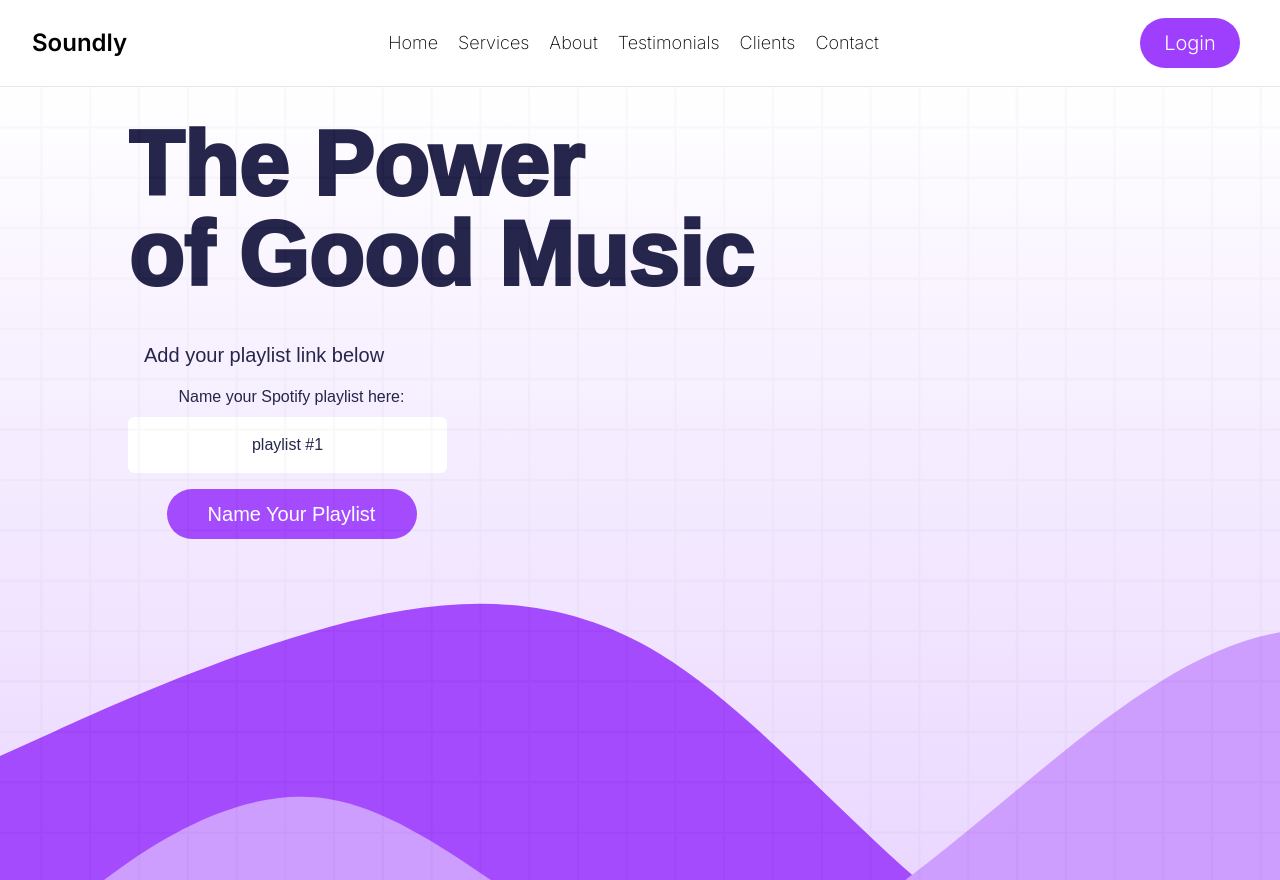
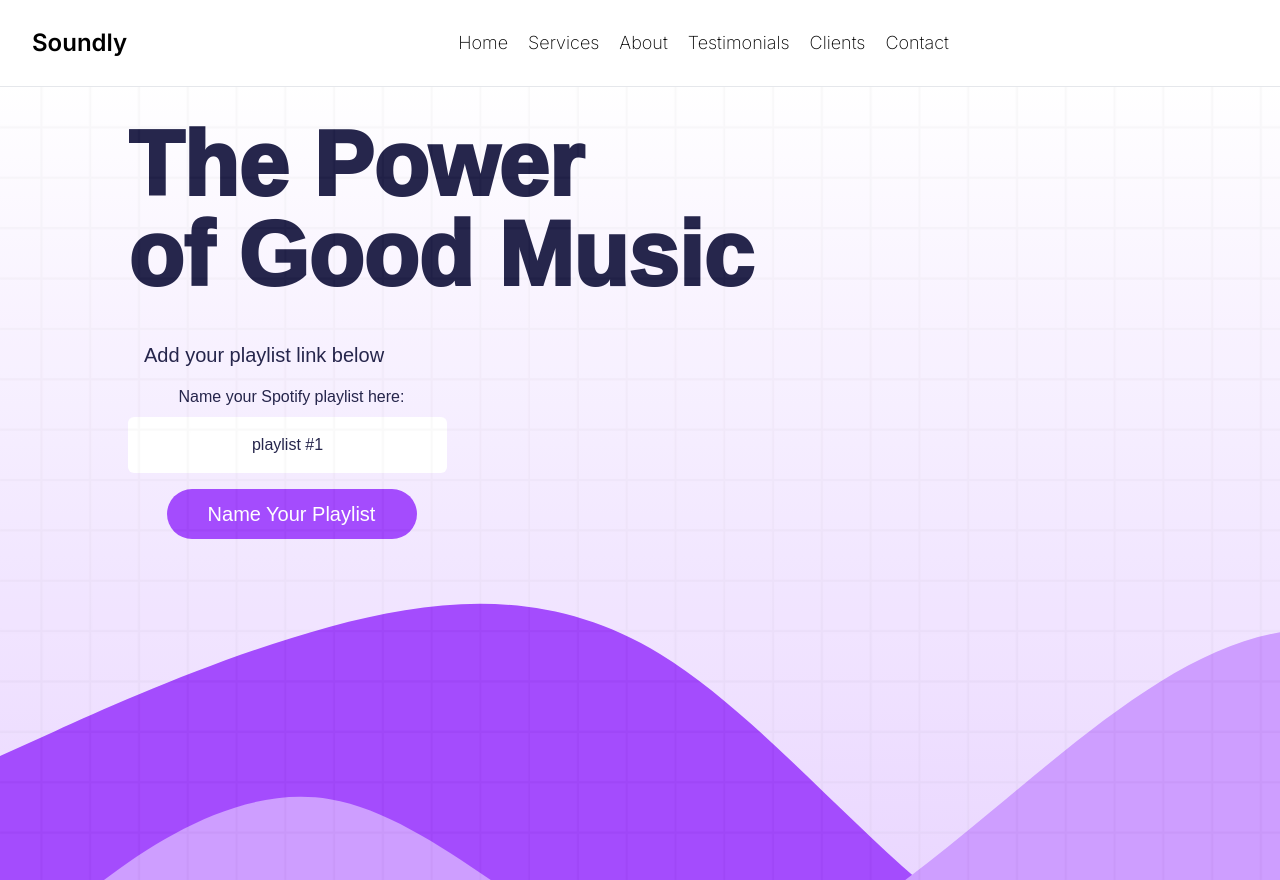
Before and after one commit to Njoe00/Youtube-PlayList-To-Spotify-Converter, a Next.js app: page / in a window 1280 px wide. Built offline with nearby package versions, Linux system fonts and the light colour scheme; a web font is replaced by a local one; what ldrs would draw is missing.

Commit message:
removing code for export issues

```diff
--- a/src/app/header/page.tsx
+++ b/src/app/header/page.tsx
@@ -2,7 +2,7 @@
 import React from "react";
 import LoginCard from "@/components/logincard";
 
-export default function Header({ token }: { token: string | null }) {
+export default function Header({}: {}) {
   const headerSections = [
     "Home",
     "Services",
@@ -26,9 +26,7 @@ export default function Header({ token }: { token: string | null }) {
             </button>
           ))}
         </div>
-        <div>
-          <LoginCard token={token} />
-        </div>
+        <div>{/* <LoginCard /> */}</div>
       </div>
     </div>
   );
--- a/src/app/page.tsx
+++ b/src/app/page.tsx
@@ -149,7 +149,7 @@ export default function Home() {
   return (
     <div className="relative">
       <div className="App">
-        <Header token={token} />
+        <Header />
         <header className="App-header p-10 text-red-400 z-50 item-center"></header>
       </div>
       <main className="bg-square-pattern h-screen w-screen text-main-text-color bg-cover font-serif">
--- a/src/components/logincard.tsx
+++ b/src/components/logincard.tsx
@@ -1,7 +1,7 @@
 "use client";
 import React from "react";
 
-export default function LoginCard({ token }: { token: string | null }) {
+export default function LoginCard({}: {}) {
   const CLIENT_ID = "8d24557566154e98abbd389e45758e57";
   const REDIRECT_URI = "http://localhost:3000";
   const AUTH_ENDPOINT = "https://accounts.spotify.com/authorize";
```
